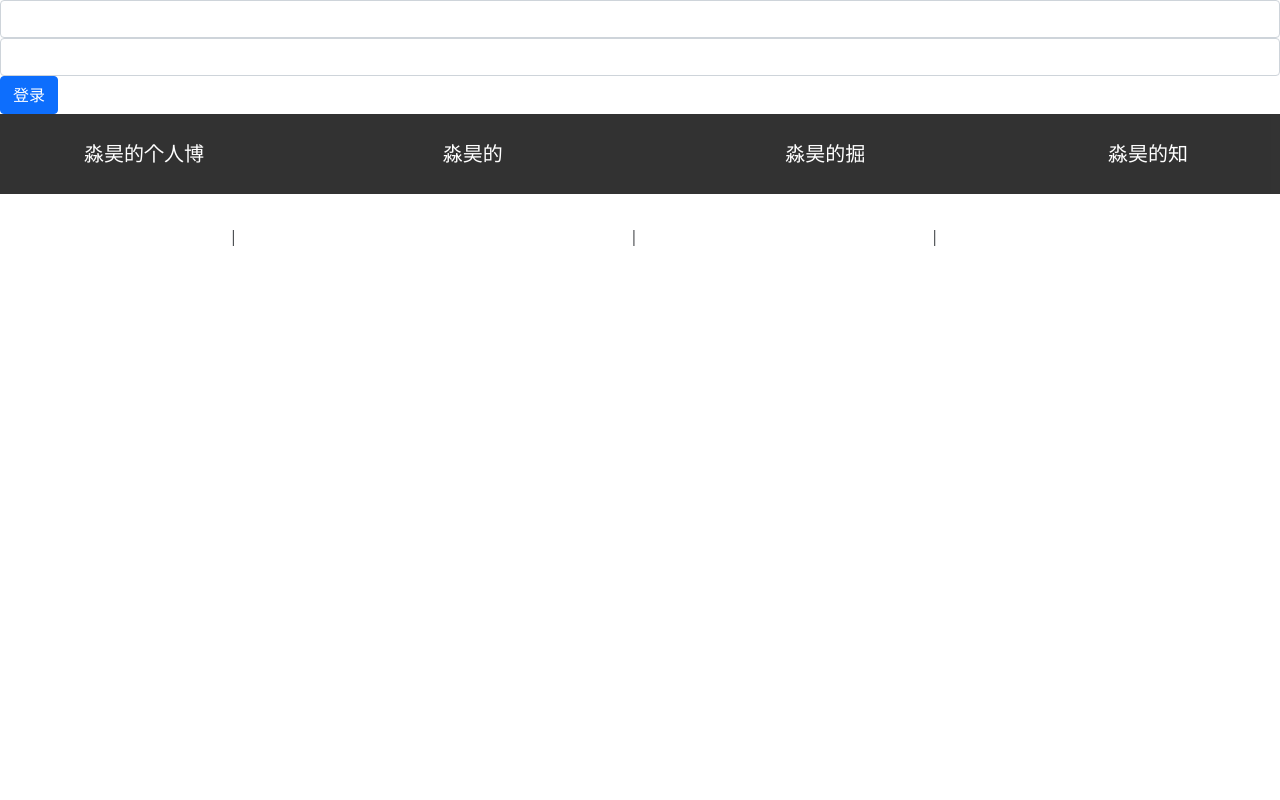
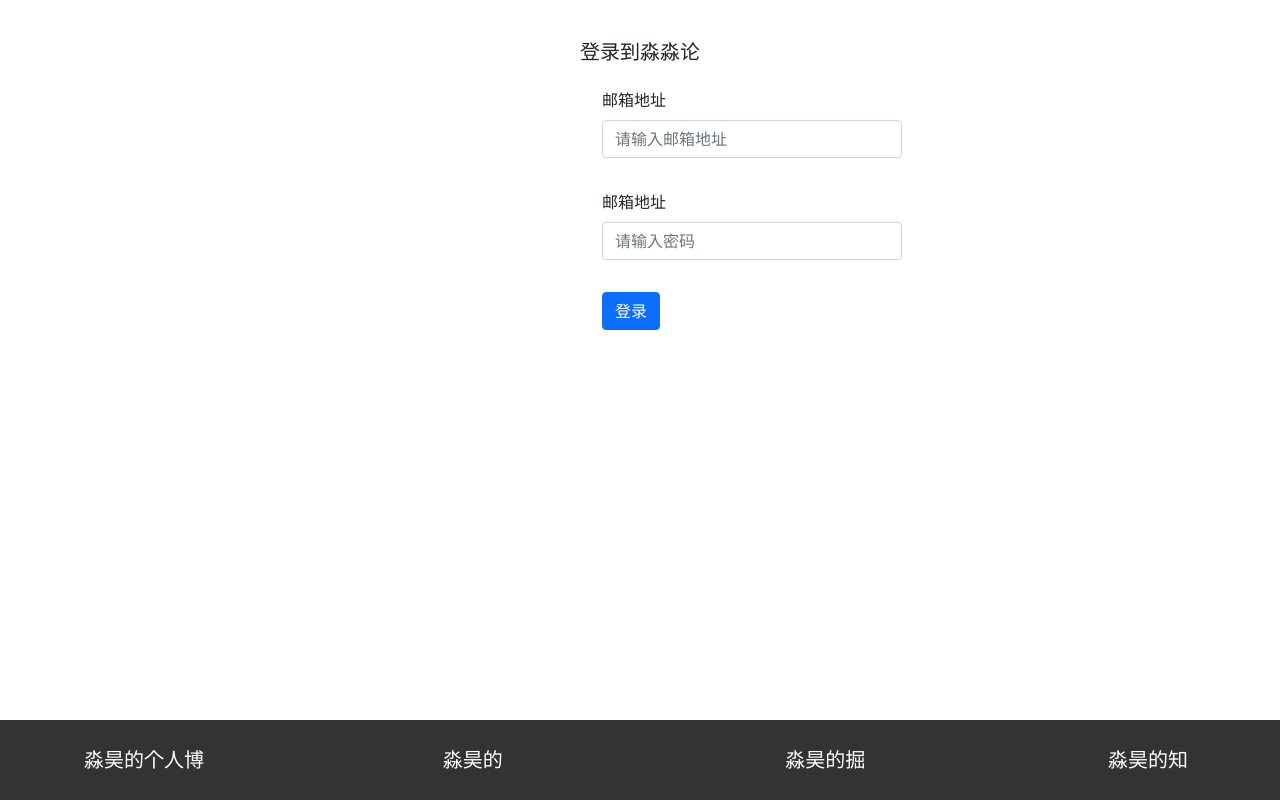
Before and after one commit to zhang-glitch/miaomiaolun, a Vue app in the folder miaomiaolun/: page /login in a window 1280 px wide. Built offline with nearby package versions, Linux system fonts and the light colour scheme.

Commit message:
post-list分支完成

```diff
--- a/miaomiaolun/src/App.vue
+++ b/miaomiaolun/src/App.vue
@@ -7,45 +7,9 @@
 <script lang="ts">
 import { defineComponent, ref, onMounted } from 'vue'
 import "bootstrap/dist/css/bootstrap.min.css"
-import ColumnList, {ColumnProps} from './components/ColumnList.vue'
-import Header from './components/Header.vue'
-import ValidateInput, {RulesProps} from './components/ValidateInput.vue'
-import ValidateForm from './components/ValidateForm.vue'
-import Footer from './components/Footer.vue'
-
-const rules: RulesProps = [
-  {
-    type: 'required',
-    message: '请输入内容'
-  },
-  {
-    type: 'email',
-    message: '请输入正确的邮箱地址'
-  }
-]
 
 export default defineComponent({
   name: 'App',
-  components: {
-    ColumnList,
-    Header,
-    ValidateInput,
-    ValidateForm,
-    Footer
-  },
-  setup() {
-    const value = ref("")
-    const inputRef = ref<any>(null)
-    const onFormSubmit = (val: boolean) => {
-      console.log(inputRef.value.validate())
-    }
-    return {
-      rules,
-      value,
-      onFormSubmit,
-      inputRef
-    }
-  }
 })
 </script>
 
--- a/miaomiaolun/src/components/ColumnList.vue
+++ b/miaomiaolun/src/components/ColumnList.vue
@@ -1,14 +1,14 @@
 <template>
   <div class="colum-list">
     <div class="container">
-      <div class="row ">
+      <div class="row">
         <div class="col-4 mb-4"  v-for="item in columnList" :key="item.id">
           <div class="card h-100 shadow-sm">
             <div class="card-body text-center">
               <img class="rounded-circle border border-light w-25 my-3" :src="item.avatar" alt="">
               <h5 class="card-title">{{item.title}}</h5>
               <p class="card-text text-left">{{item.description}}</p>
-              <a class="btn btn-primary">进入专栏</a>
+              <router-link class="btn btn-primary" :to="`/column/${item.id}`">进入专栏</router-link>
             </div>
           </div>
         </div>
--- a/miaomiaolun/src/components/Footer.vue
+++ b/miaomiaolun/src/components/Footer.vue
@@ -27,6 +27,10 @@ export default defineComponent({
     line-height: 80px;
     background: #000000;
     opacity: .8;
+    position: fixed;
+    left: 0;
+    right: 0;
+    bottom: 0;
   }
   ul {
     display: flex;
--- /dev/null
+++ b/miaomiaolun/src/components/PostList.vue
@@ -0,0 +1,53 @@
+<template>
+  <div class="post-list">
+    <article v-for="item in list" :key="item.id" class="card mb-3 shadow-sm">
+      <div class="card-body">
+        <h4><router-link :to="`/posts/${item.id}/`">{{item.title}}</router-link></h4>
+        <div class="row my-3 align-items-center">
+          <div v-if="item.image" class="col-4">
+            <img :src="item.image" :alt="item.title" class="rounded-lg w-50">
+          </div>
+          <!-- <p :class="{'col-8': item.image}" class="text-muted">{{item.excerpt}}</p> -->
+          <p :class="{'col-8': item.image}" class="text-muted">{{item.content}}</p>
+        </div>
+        <span class="text-muted">{{item.createdAt}}</span>
+      </div>
+    </article>
+  </div>
+</template>
+
+<script lang="ts">
+import { defineComponent, PropType } from "vue";
+
+export interface PostProps {
+  id?: number;
+  title: string;
+  content?: string;
+  image?: string;
+  // 时间
+  createdAt?: string;
+  columnId: number;
+}
+
+
+
+export default defineComponent({
+  name: 'PostList',
+  props: {
+    list: {
+      type: Array as PropType<PostProps[]>,
+      required: true
+    }
+  },
+})
+</script>
+
+<style>
+  .post-list h4 a {
+    text-decoration: none;
+    color:#1a1a1a;
+  }
+  .post-list h4 a:hover {
+    color:#0d6efd;
+  }
+</style>
--- a/miaomiaolun/src/components/ValidateInput.vue
+++ b/miaomiaolun/src/components/ValidateInput.vue
@@ -1,5 +1,5 @@
 <template>
-  <div class="validate-input">
+  <div class="validate-input pb-3">
      <input
           class="form-control"
           id="Email"
@@ -24,7 +24,7 @@ interface InputProps {
 
 //验证规则的约束
 interface RuleProps {
-  type: 'required' | 'email',
+  type: 'required' | 'email' | 'password',
   message: string
 }
 
@@ -75,6 +75,9 @@ export default defineComponent({
               temp = /^[a-zA-Z0-9_-]+@[a-zA-Z0-9_-]+(\.[a-zA-Z0-9_-]+)+$/.test(inputVal.email)
               break;
 
+            case 'password':
+              temp = /^(?=.*[a-z])(?=.*[A-Z])(?=.*\d)[^]{8,16}$/.test(inputVal.email)
+
             default:
               break;
           }
--- a/miaomiaolun/src/main.ts
+++ b/miaomiaolun/src/main.ts
@@ -1,6 +1,6 @@
 import { createApp } from "vue";
 import App from "./App.vue";
-import { router } from "./route";
+import router from "./route";
 
 createApp(App)
   .use(router)
--- a/miaomiaolun/src/pages/columnDetail.vue
+++ b/miaomiaolun/src/pages/columnDetail.vue
@@ -1,17 +1,83 @@
 <template>
-  <div class="column-detail">
-    colum-detail
+  <div class="column-detail w-75 mx-auto">
+    <!-- 这里是根据id来获取对应的column，用于个人列表顶部的渲染。 -->
+     <div class="column-info row mb-4 border-bottom pb-4 align-items-center" v-if="column">
+        <div class="col-3 text-center">
+          <img src="../assets/avatar.jpg" :alt="column.title" class="rounded-circle border border-light w-50">
+        </div>
+        <div class="col-9">
+          <h4>{{column.title}}</h4>
+          <p class="text-muted">{{column.description}}</p>
+        </div>
+      </div>
+      <post-list :list="list"></post-list>
   </div>
 </template>
 
-<script>
+<script lang="ts">
 import { defineComponent } from "vue";
+import {ColumnProps} from '../components/ColumnList.vue';
+import PostList, {PostProps} from '../components/PostList.vue'
+
+const column: ColumnProps = {
+    id: 1,
+    title: 'iiiiiiiiiiiii',
+    avatar: '../assets/avatar.jpg',
+    description: '哈哈哈哈达瓦大大啊啊啊啊啊啊啊啊啊啊啊啊啊啊啊啊啊啊啊啊啊啊啊啊啊啊啊啊啊啊啊啊啊啊啊啊啊啊啊啊啊啊哒哒哒哒哒哒多多多多多多多多多多多多多多多多多多多多多多多多多多'
+  }
+
+
+const list: PostProps[] = [
+  {
+    id: 1,
+    title: 'iiiiiiiiiiiii',
+    image: 'https://pic2.zhimg.com/80/v2-6cc71aa528262ee99461fc57eaafe869_720w.jpg?source=1940ef5c',
+    content: 'dwwwwwwwwwwwwwwwwwwwwwwwwwwwwwwwwwwwwwwwwwwwwwwwwwwwwwwwwwwwwwwwwwwwwwwwwwwwwwwwwwwwwwwwwwwww',
+    createdAt: '2020/11/15 15:16'
+  },
+  {
+    id: 2,
+    title: 'iiiiiiiiiiiii',
+    image: 'https://pic2.zhimg.com/80/v2-6cc71aa528262ee99461fc57eaafe869_720w.jpg?source=1940ef5c',
+    content: 'dwwwwwwwwwwwwwwwwwwwwwwwwwwwwwwwwwwwwwwwwwwwwwwwwwwwwwwwwwwwwwwwwwwwwwwwwwwwwwwwwwwwwwwwwwwww',
+    createdAt: '2020/11/15 15:16'
+  },
+  {
+    id: 3,
+    title: 'iiiiiiiiiiiii',
+    image: 'https://pic2.zhimg.com/80/v2-6cc71aa528262ee99461fc57eaafe869_720w.jpg?source=1940ef5c',
+    content: 'dwwwwwwwwwwwwwwwwwwwwwwwwwwwwwwwwwwwwwwwwwwwwwwwwwwwwwwwwwwwwwwwwwwwwwwwwwwwwwwwwwwwwwwwwwwww',
+    createdAt: '2020/11/15 15:16'
+  },
+  {
+    id: 4,
+    title: 'iiiiiiiiiiiii',
+    image: 'https://pic2.zhimg.com/80/v2-6cc71aa528262ee99461fc57eaafe869_720w.jpg?source=1940ef5c',
+    content: 'dwwwwwwwwwwwwwwwwwwwwwwwwwwwwwwwwwwwwwwwwwwwwwwwwwwwwwwwwwwwwwwwwwwwwwwwwwwwwwwwwwwwwwwwwwwww',
+    createdAt: '2020/11/15 15:16'
+  }
+]
+
 
 export default defineComponent({
-  name: 'columnDetail'
+  name: 'columnDetail',
+  components: {
+    PostList
+  },
+  setup() {
+    return {
+      column,
+      list
+    }
+  }
 })
 </script>
 
 <style>
-
+  .text-muted {
+    /* width: 882px;
+    white-space: nowrap;
+    overflow: hidden;
+    text-overflow: ellipsis; */
+  }
 </style>
--- a/miaomiaolun/src/pages/login.vue
+++ b/miaomiaolun/src/pages/login.vue
@@ -1,18 +1,64 @@
 <template>
-  <div class="login">
-    <validate-form>
-      <validate-input></validate-input>
-      <validate-input></validate-input>
-    </validate-form>
+  <div class="login-page mx-auto p-3 w-330">
+    <div class="container">
+      <h5 class="my-4 text-center">登录到淼淼论</h5>
+      <validate-form @form-submit="onFormSubmit" :style="{'width': '300px', 'marginLeft': '520px'}">
+        <div class="mb-3">
+          <label class="form-label">邮箱地址</label>
+          <validate-input
+            type="text"
+            placeholder="请输入邮箱地址"
+            v-model="emailValue"
+            :rules="emailRules"
+          ></validate-input>
+        </div>
+        <div class="mb-3">
+          <label class="form-label">邮箱地址</label>
+          <validate-input
+            type="password"
+            placeholder="请输入密码"
+            v-model="passwordValue"
+            :rules="passwordRules"
+          ></validate-input>
+        </div>
+
+        <template #submit>
+          <button type="submit" class="btn btn-primary btn-block btn-large">登录</button>
+        </template>
+
+      </validate-form>
+    </div>
     <Footer />
   </div>
 </template>
 
 <script lang="ts">
-import { defineComponent } from "vue";
+import { defineComponent, ref } from "vue";
+import { useRouter } from 'vue-router'
 import ValidateForm from '../components/ValidateForm.vue'
-import ValidateInput from '../components/ValidateInput.vue'
+import ValidateInput, {RulesProps} from '../components/ValidateInput.vue'
 import Footer from '../components/Footer.vue'
+
+const emailRules: RulesProps = [
+  {
+    type: 'required',
+    message: '请填写邮箱地址'
+  },
+  {
+    type: 'email',
+    message: '请填写正确的邮箱地址'
+  }
+]
+const passwordRules: RulesProps = [
+  {
+    type: 'required',
+    message: '请填写密码'
+  },
+  {
+    type: 'password',
+    message: '请填写正确的密码,包括大小写字母且长度在8~16位'
+  }
+]
 
 export default defineComponent({
   name: 'login',
@@ -20,6 +66,23 @@ export default defineComponent({
     ValidateForm,
     ValidateInput,
     Footer
+  },
+  setup() {
+    const emailValue = ref("")
+    const passwordValue = ref("")
+    const router = useRouter()
+    const onFormSubmit = (val: boolean) => {
+      if(val) {
+        router.push('/index')
+      }
+    }
+    return {
+      emailValue,
+      passwordValue,
+      onFormSubmit,
+      emailRules,
+      passwordRules
+    }
   }
 })
 </script>
--- a/miaomiaolun/src/route/index.ts
+++ b/miaomiaolun/src/route/index.ts
@@ -43,7 +43,9 @@ const routes = [
   }
 ];
 
-export const router = createRouter({
+const router = createRouter({
   history: createWebHistory(),
   routes: routes
 });
+
+export default router;
```
